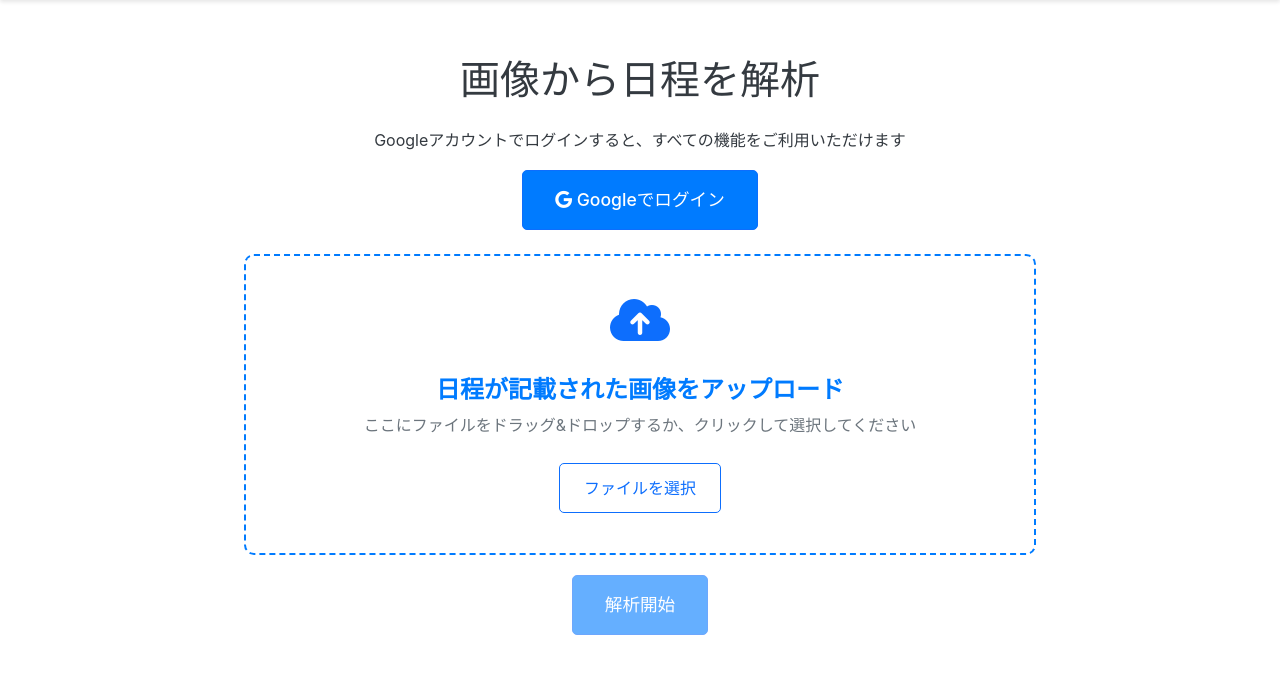
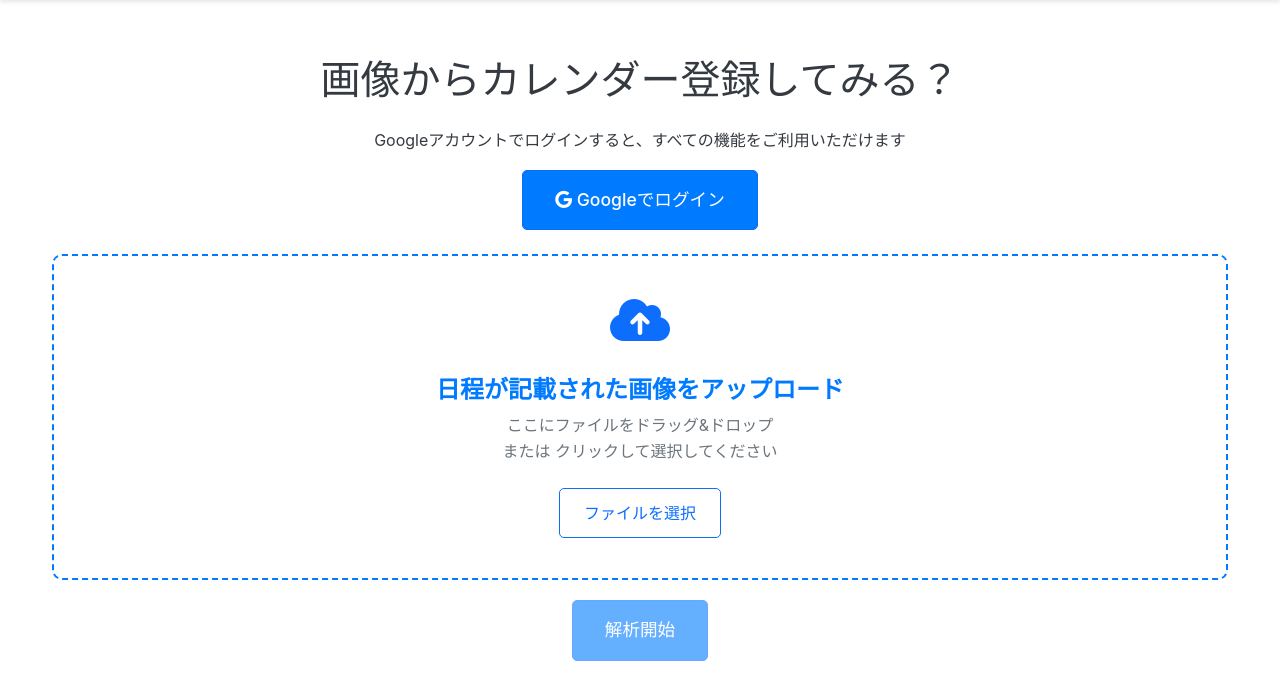
Before and after one commit to HAYASHInnn/calendar_capture, a Flask app: page / in a window 1280 px wide. Shown: the part 64-764 px from the top of the page. Run offline with Flask 3, Linux system fonts and the light colour scheme.

Commit message:
トップページを修正

```diff
--- a/templates/index.html
+++ b/templates/index.html
@@ -1,19 +1,21 @@
 {% extends "base.html" %} {% block content %}
-<div class="row justify-content-center">
-  <div class="col-md-8">
-    <h1 class="text-center mb-4">画像から日程を解析</h1>
+<div class="container">
+  <h1 class="text-center mb-4">画像からカレンダー登録してみる？</h1>
 
+  <!-- ===== エラーが発生した時に表示 ===== -->
   {% if error %}
   <div class="alert alert-danger">{{ error }}</div>
   {% endif %} {% if is_logged_in %}
-    <!-- ===== ログインしている時に表示する内容 ===== -->
+
+  <!-- ===== ログインしている時に表示 ===== -->
   <p class="text-center">Googleアカウントにログインしています</p>
   <div class="text-center mb-3">
-      <a href="{{ url_for('logout') }}" class="btn btn-primary btn-lg">ログアウト</a>
+    <a href="{{ url_for('logout') }}" class="btn btn-primary btn-lg">
+      ログアウト
+    </a>
   </div>
-    <hr />
   {% else %}
-    <!-- ===== ログインしていない時に表示する内容 ===== -->
+  <!-- ===== ログインしていない時に表示 ===== -->
   <p class="text-center">
     Googleアカウントでログインすると、すべての機能をご利用いただけます
   </p>
@@ -30,7 +32,9 @@
       <i class="fas fa-cloud-upload-alt fa-3x text-primary mb-3"></i>
       <h4>日程が記載された画像をアップロード</h4>
       <p class="text-muted">
-          ここにファイルをドラッグ&ドロップするか、クリックして選択してください
+        ここにファイルをドラッグ&ドロップ
+        <br />
+        または クリックして選択してください
       </p>
       <input
         type="file"
@@ -73,7 +77,7 @@
     </div>
   </form>
 </div>
-</div>
+
 {% endblock %} {% block scripts %}
 <script src="{{ url_for('static', filename='js/upload.js') }}"></script>
 {% endblock %}
```
Lines whose indentation alone changed are shown as unchanged.
